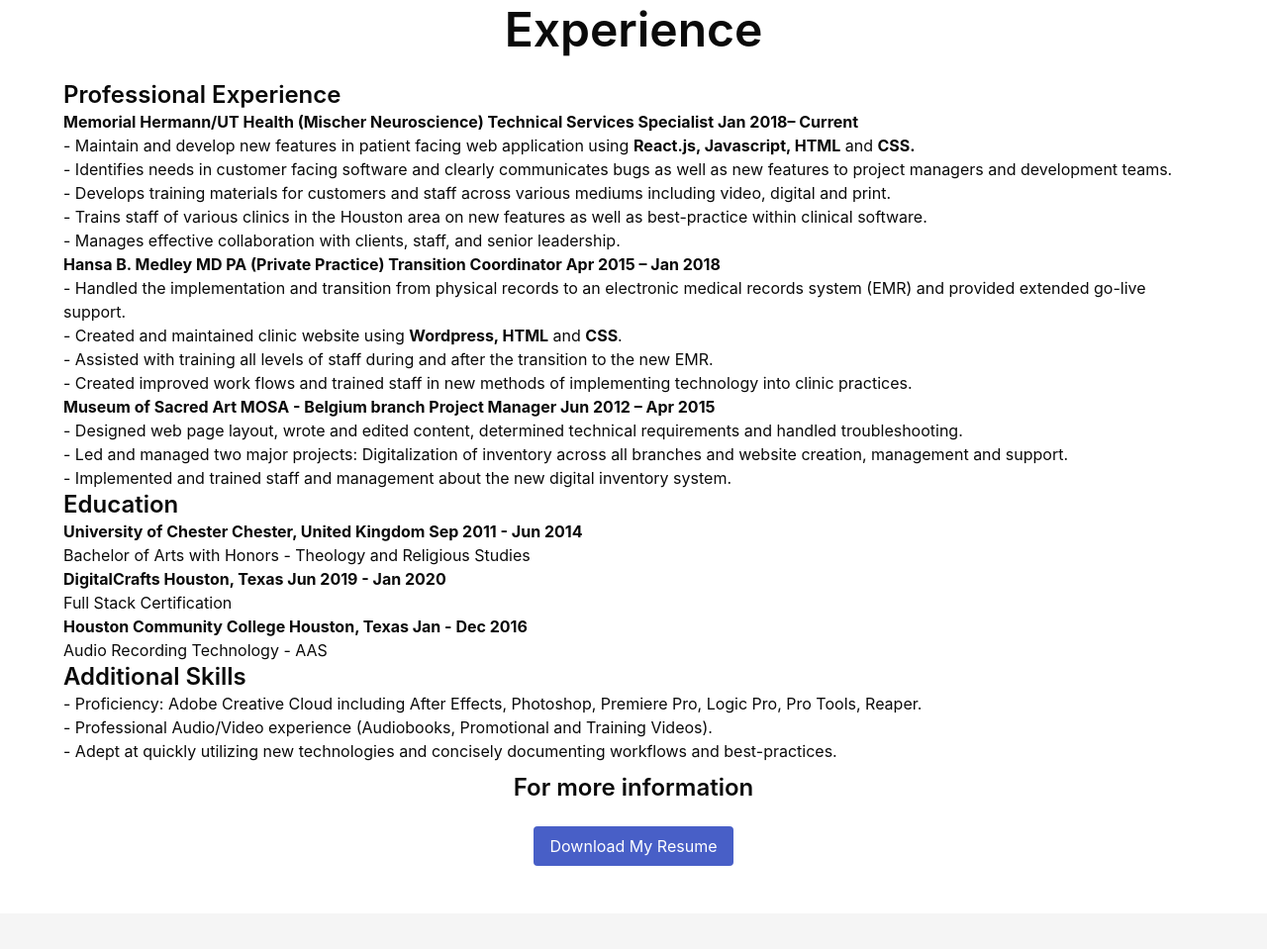
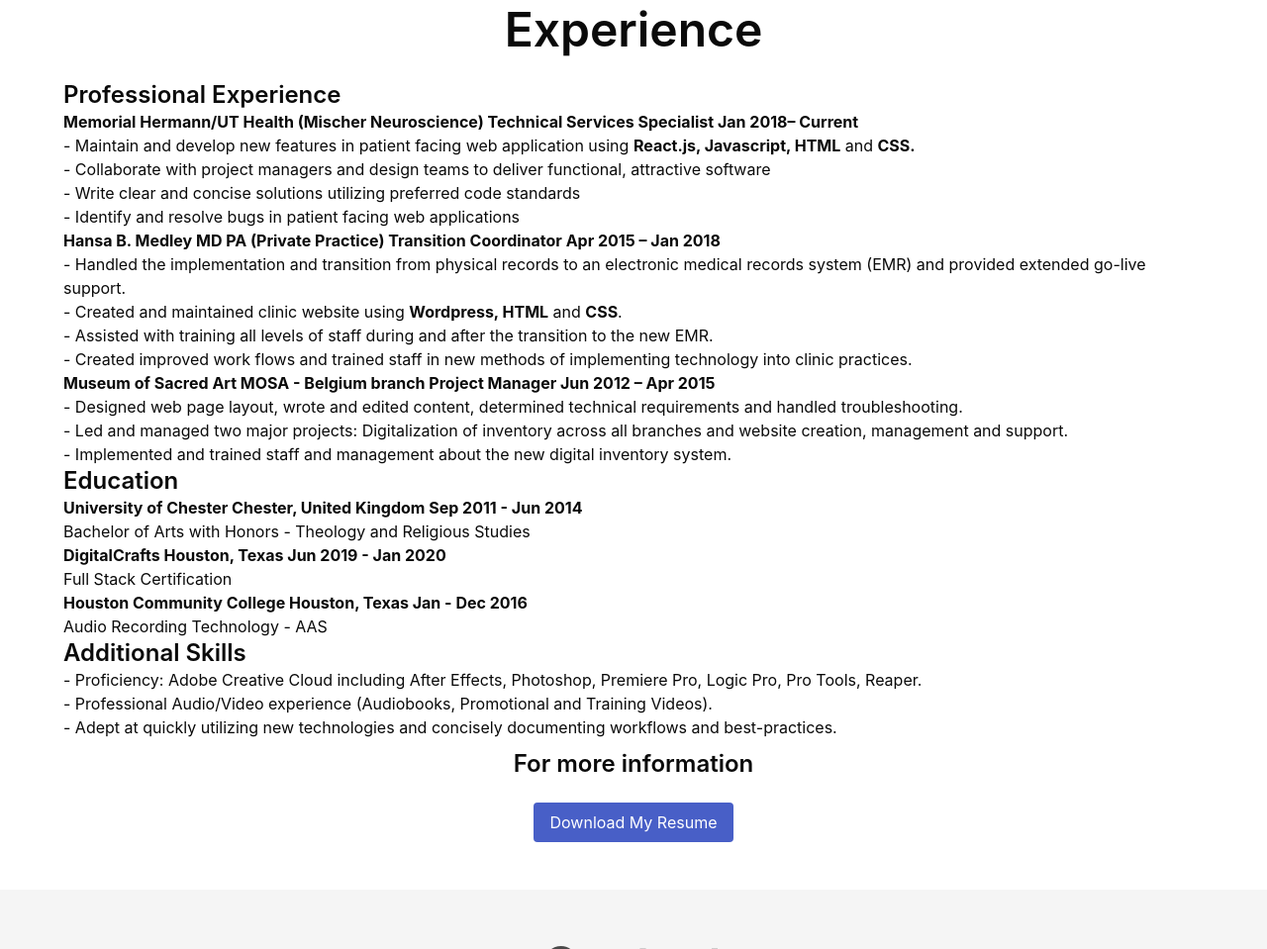
Before and after one commit to Gauraklein/Portfolio, a website: page index.html in a window 1280 px wide. Shown: the part 3691-4650 px from the top of the page at 99% size. Drawn offline with nearby package versions, Linux system fonts and the light colour scheme.

Commit message:
updated current experience

```diff
--- a/index.html
+++ b/index.html
@@ -43,7 +43,7 @@
                             <a href="#aboutMe" class="navbar-item">About Me</a>
                             <a href="#experience" class="navbar-item">Experience</a>
                             <a href="#contact" class="navbar-item">Contact</a>
-                            <a href="./Gaura.html" class="navbar-item">Resume</a>
+                            <a href="./gauraResume.pdf" class="navbar-item">Resume</a>
                         </div>
                     </div>
             </nav>
@@ -368,20 +368,17 @@
                             -  Maintain and develop new features in patient facing web application using <strong>React.js, Javascript, HTML</strong> and <strong>CSS.</strong>
                         </p>
                         <p>
-                            - Identifies needs in customer facing software and clearly communicates
-                            bugs as well as new features to project managers and development teams.
+                            - Collaborate with project managers and design teams to deliver functional, attractive software
+                        </p>
+                        <!-- <p>
+                            - Develops training materials for customers and staff across various
+                            mediums including video, digital and print.
+                        </p> -->
+                        <p>
+                            - Write clear and concise solutions utilizing preferred code standards
                         </p>
                         <p>
-                            - Develops training materials for customers and staff across various
-                            mediums including video, digital and print.
-                        </p>
-                        <p>
-                            - Trains staff of various clinics in the Houston area on new features as
-                            well as best-practice within clinical software.
-                        </p>
-                        <p>
-                            - Manages effective collaboration with clients, staff, and senior
-                            leadership.
+                            - Identify and resolve bugs in patient facing web applications
                         </p>
 
                         <p>
```
Also changed, not shown: 3 other files.
